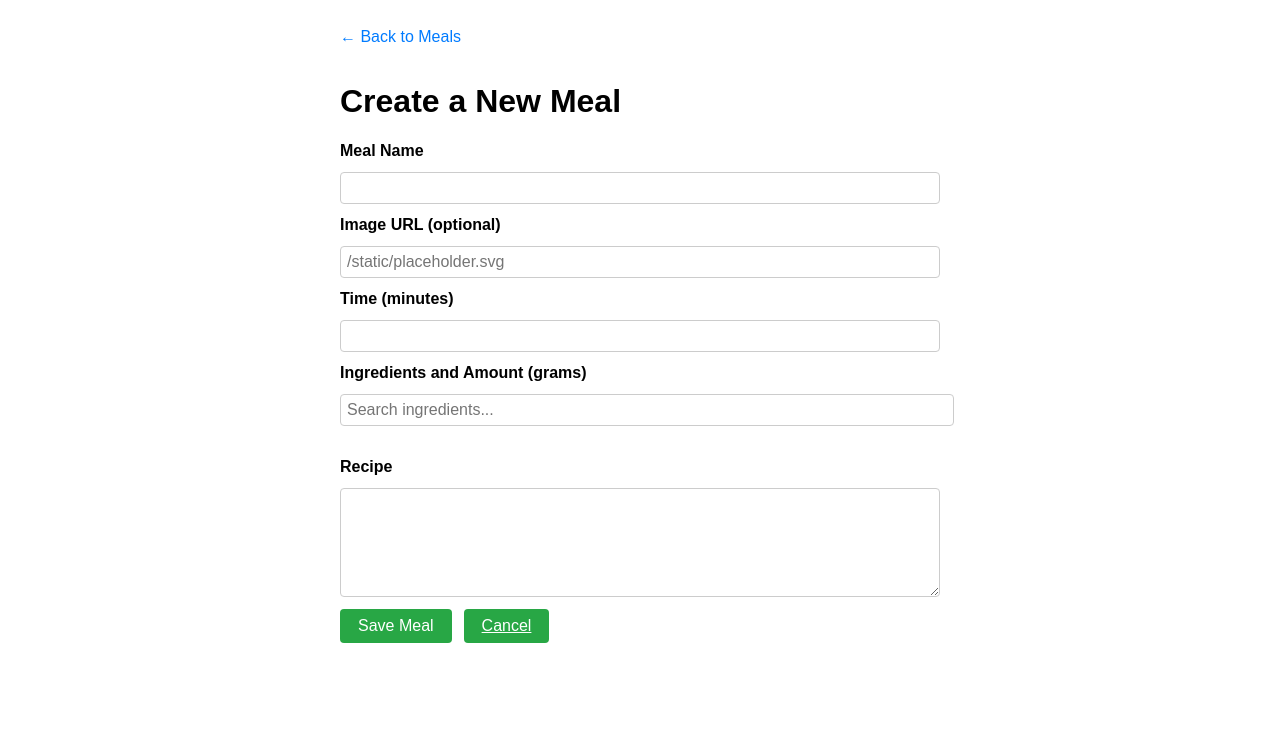
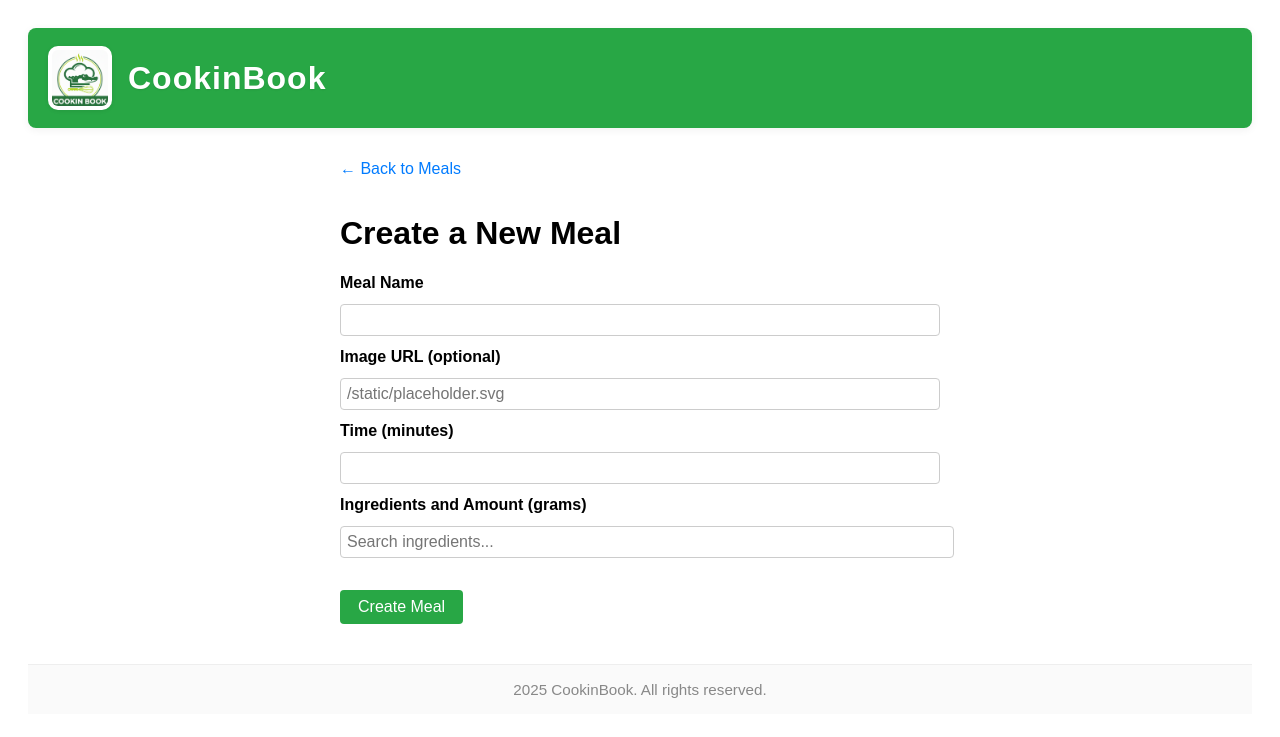
Before and after one commit to LukasDufek28/CookinBook, a Flask app: page /meal/new in a window 1280 px wide. Shown: the top 737 px of the page. Run offline with Flask 2, Linux system fonts and the light colour scheme; data that the repository does not hold is empty.

Commit message:
favicon and header footer update

```diff
--- /dev/null
+++ b/templates/_base.html
@@ -0,0 +1,63 @@
+<!doctype html>
+<html lang="en">
+<head>
+  <meta charset="utf-8">
+  <meta name="viewport" content="width=device-width, initial-scale=1">
+  <title>{% block title %}CookinBook{% endblock %}</title>
+  <link rel="icon" type="image/png" sizes="32x32" href="{{ url_for('static', filename='favicon.ico') }}">
+  <link rel="manifest" href="{{ url_for('static', filename='manifest.json') }}">
+  {% block head %}{% endblock %}
+  <style>
+    body { font-family: Arial, sans-serif; padding: 20px; }
+    .header {
+      display: flex;
+      align-items: center;
+      gap: 16px;
+      background: #28a745;
+      color: #fff;
+      padding: 18px 24px 18px 20px;
+      border-radius: 8px;
+      margin-bottom: 32px;
+      box-shadow: 0 2px 8px rgba(0,0,0,0.06);
+    }
+    .header-logo {
+      height: 56px;
+      width: 56px;
+      min-width: 56px;
+      min-height: 56px;
+      border-radius: 10px;
+      background: #fff;
+      object-fit: contain;
+      box-shadow: 0 1px 4px rgba(0,0,0,0.08);
+      padding: 4px;
+      display: block;
+    }
+    .header-title {
+      font-size: 2rem;
+      font-weight: bold;
+      letter-spacing: 1px;
+      color: #fff;
+      text-shadow: 0 1px 2px rgba(0,0,0,0.08);
+    }
+    .footer {
+      margin-top: 40px;
+      padding: 16px 0;
+      text-align: center;
+      color: #888;
+      font-size: 0.95rem;
+      border-top: 1px solid #eee;
+      background: #fafafa;
+    }
+  </style>
+</head>
+<body>
+  <div class="header">
+    <img src="{{ url_for('static', filename='favicon.PNG') }}" alt="Logo" class="header-logo">
+    <span class="header-title">CookinBook</span>
+  </div>
+  {% block content %}{% endblock %}
+  <div class="footer">
+    2025 CookinBook. All rights reserved.
+  </div>
+</body>
+</html>
--- a/templates/create_meal.html
+++ b/templates/create_meal.html
@@ -1,11 +1,7 @@
-<!doctype html>
-<html lang="en">
-<head>
-  <meta charset="utf-8">
-  <meta name="viewport" content="width=device-width, initial-scale=1">
-  <title>Create Meal - CookinBook</title>
+{% extends "_base.html" %}
+{% block title %}Create Meal - CookinBook{% endblock %}
+{% block head %}
   <style>
-    body { font-family: Arial, sans-serif; padding: 20px; }
     .container { max-width: 600px; margin: 0 auto; }
     form { display: flex; flex-direction: column; gap: 12px; }
     label { font-weight: bold; }
@@ -15,10 +11,10 @@
     .btn:hover { background: #218838; }
     .back-link { text-decoration: none; color: #007bff; margin-bottom: 16px; display: inline-block; }
   </style>
-</head>
-<body>
+{% endblock %}
+{% block content %}
   <div class="container">
-    <a class="back-link" href="/">← Back to Meals</a>
+    <a class="back-link" href="/">&larr; Back to Meals</a>
     <h1>Create a New Meal</h1>
     <form method="post">
       <label for="name">Meal Name</label>
@@ -29,8 +25,6 @@
 
       <label for="time_minutes">Time (minutes)</label>
       <input type="number" id="time_minutes" name="time_minutes" min="1" required>
-
-
 
       <label>Ingredients and Amount (grams)</label>
       <input type="text" id="ingredientSearch" placeholder="Search ingredients..." style="margin-bottom:8px; width:100%; padding:6px;">
@@ -60,18 +54,9 @@
           });
         });
       </script>
-
-      <label for="recipe">Recipe</label>
-      <textarea id="recipe" name="recipe" rows="5" required></textarea>
-
       <div class="actions">
-        <button class="btn" type="submit">Save Meal</button>
-        <a class="btn" href="/">Cancel</a>
+        <button class="btn" type="submit">Create Meal</button>
       </div>
     </form>
-    {% if error %}
-      <p style="color:red;">{{ error }}</p>
-    {% endif %}
   </div>
-</body>
-</html>
+{% endblock %}
```
Also changed, not shown: templates/edit_meal.html (+30 -18 lines), templates/index.html (+20 -27 lines), templates/meal.html (+7 -21 lines), static/favicon.PNG (added), static/favicon.ico (added), static/manifest.json (added).
